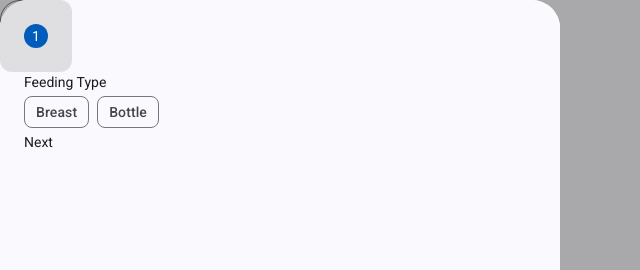
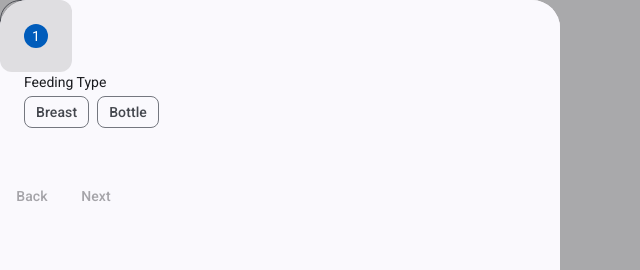
Before and after one commit to connorphu/Milk-and-Moon, an Angular app in the folder Web/: page /log in a window 1280 px wide. Both pictures are taken after a click on the button "Feeding Tracker". Shown: the top 270 px of the page, without its empty margins (0-640 px from the left). Built offline with nearby package versions, Linux system fonts and the light colour scheme.

Commit message:
Refactor nav buttons

```diff
--- a/Web/src/app/features/log/feeding-tracker/dialog/feeding-tracker-dialog.html
+++ b/Web/src/app/features/log/feeding-tracker/dialog/feeding-tracker-dialog.html
@@ -47,25 +47,23 @@
 <ng-template template-name="notes"></ng-template>
 
 <form>
-  <mat-stepper>
+  <mat-stepper #stepper>
     <mat-step>
       <mat-label>Feeding Type</mat-label>
       <mat-chip-listbox (change)="onFeedingTypeChange($event)" aria-label="Feeding type">
         <mat-chip-option value="breast">Breast</mat-chip-option>
         <mat-chip-option value="bottle">Bottle</mat-chip-option>
       </mat-chip-listbox>
-      <button mat-button matStepperNext type="button">Next</button>
     </mat-step>
-    @for (step of stepType; track step.name; let last = $last) {
+    @for (step of stepType; track step.name;) {
       <mat-step>
         <ng-container [ngTemplateOutlet]="step.templateRef"></ng-container>
-        @if (last) {
-          <button mat-button matStepperPrevious type="button">Back</button>
-        } @else {
-          <button mat-button matStepperPrevious type="button">Back</button>
-          <button mat-button matStepperNext type="button">Next</button>
-        }
       </mat-step>
     }
   </mat-stepper>
 </form>
+<br>
+<div>
+  <button matButton (click)="goBack()" [disabled]="stepper.selectedIndex === 0" type="button">Back</button>
+  <button matButton (click)="goForward()" [disabled]="stepper.selectedIndex === stepper.steps.length-1" type="button">Next</button>
+</div>
--- a/Web/src/app/features/log/feeding-tracker/dialog/feeding-tracker-dialog.ts
+++ b/Web/src/app/features/log/feeding-tracker/dialog/feeding-tracker-dialog.ts
@@ -1,15 +1,16 @@
-import { Component, inject, OnInit, signal, TemplateRef, viewChildren } from "@angular/core";
+import { Component, inject, signal, TemplateRef, viewChild, viewChildren } from "@angular/core";
 import { NgTemplateOutlet } from "@angular/common";
 import { form, FormField } from "@angular/forms/signals";
 import { MatDialogRef } from "@angular/material/dialog";
 import { MatFormFieldModule } from "@angular/material/form-field";
 import { MatInputModule } from "@angular/material/input";
 import { MatSliderModule } from "@angular/material/slider";
-import { MatChipListboxChange, MatChipSelectionChange, MatChipsModule } from "@angular/material/chips";
+import { MatChipListboxChange, MatChipsModule } from "@angular/material/chips";
 import { MatTimepickerModule } from "@angular/material/timepicker";
-import { MatStepperModule } from "@angular/material/stepper";
+import { MatStepper, MatStepperModule } from "@angular/material/stepper";
 import { provideNativeDateAdapter } from "@angular/material/core";
 import { TemplateName } from "../../../../shared/directives/template-name";
+import { MatButtonModule } from "@angular/material/button";
 
 export interface FeedingTrackerData {
   bottleSize: number
@@ -40,6 +41,7 @@ interface FeedingStep {
     MatSliderModule,
     MatChipsModule,
     MatTimepickerModule,
+    MatButtonModule
 ],
   templateUrl: './feeding-tracker-dialog.html',
   styleUrl: './feeding-tracker-dialog.css',
@@ -47,6 +49,7 @@ interface FeedingStep {
 export class FeedingTrackerDialog {
   readonly dialogRef = inject(MatDialogRef<FeedingTrackerDialog>);
   readonly allTemplateRefs = viewChildren(TemplateName);
+  readonly feedingStepper = viewChild.required<MatStepper>('stepper')
 
   // step order matters
   readonly breastSteps: FeedingStep[] = [
@@ -75,6 +78,14 @@ export class FeedingTrackerDialog {
   protected feedingForm = form(this.feedingModel);
   protected stepType: FeedingStep[] = []
 
+  goBack() {
+    this.feedingStepper().previous()
+  }
+
+  goForward() {
+    this.feedingStepper().next()
+  }
+
   onFeedingTypeChange(event: MatChipListboxChange) {
     this.feedingForm.feedingType().value.set(event.value ?? '')
     this.stepType = event.value === 'breast' ? this.breastSteps : event.value === 'bottle' ? this.bottleSteps : [];
```
